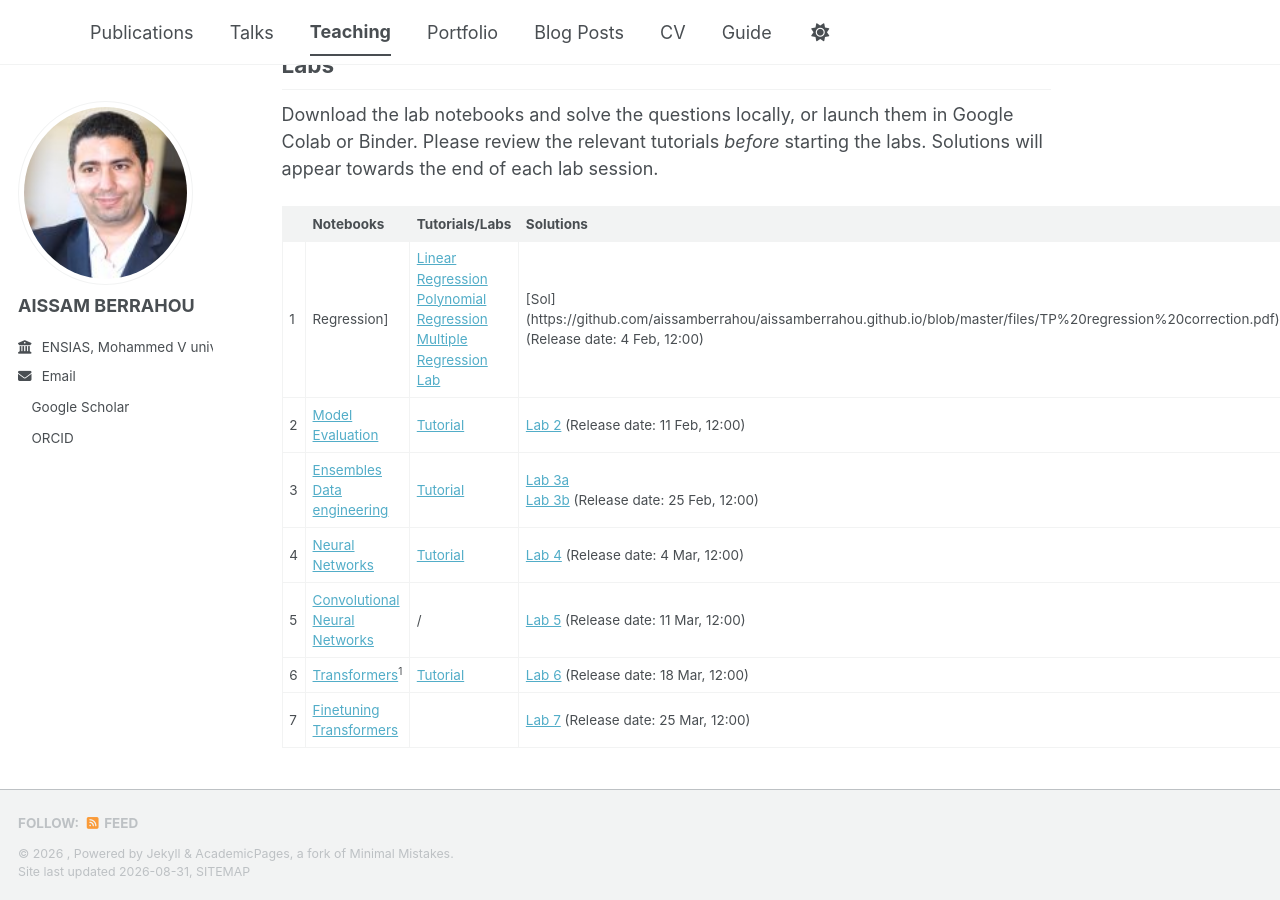
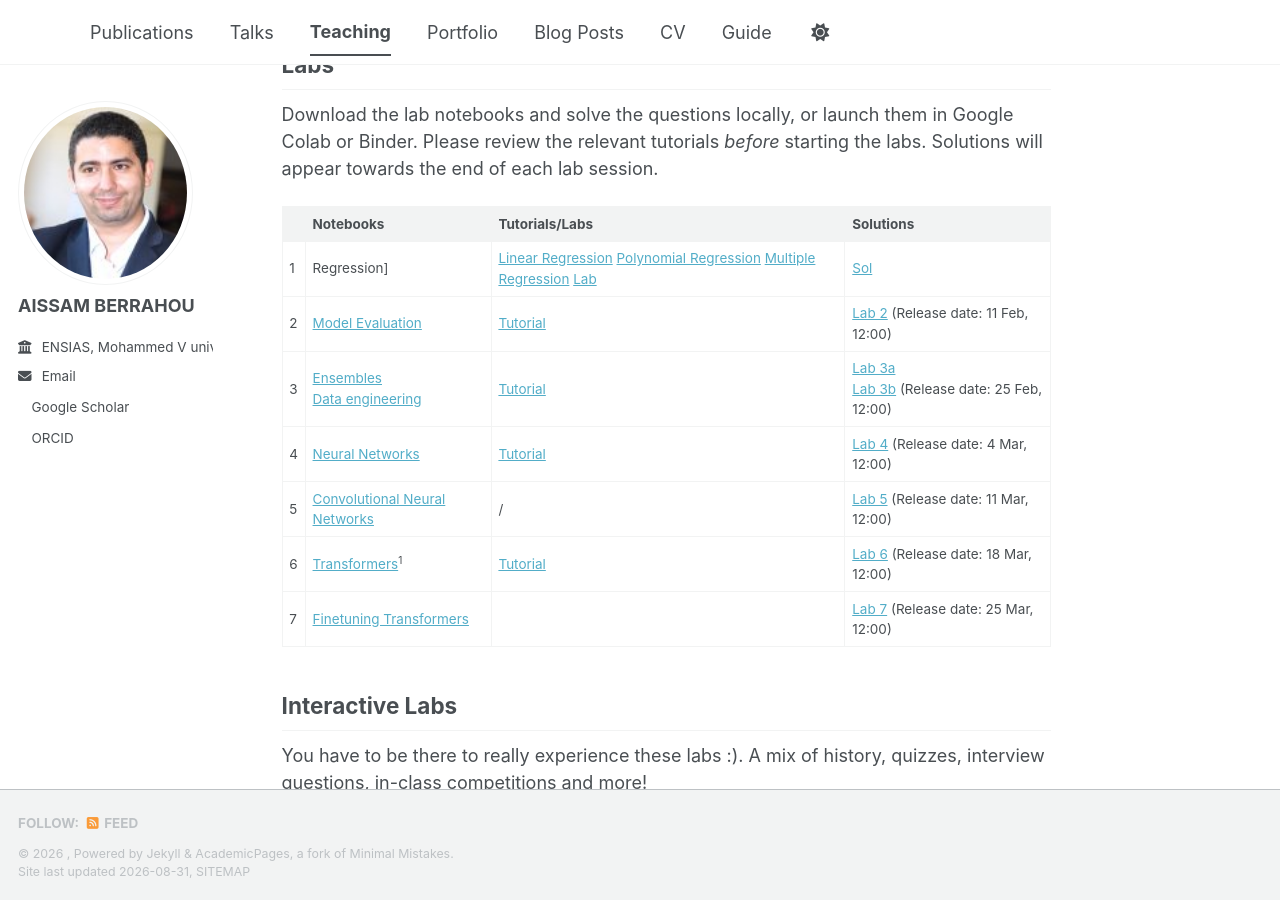
Before and after one commit to aissamberrahou/aissamberrahou.github.io, a Jekyll site: the page built from _teaching/2014-spring-teaching-1.md, in a window 1280 px wide and 900 px high, scrolled down 1008 px. Built offline with Jekyll 4.4.1, drawn with Linux system fonts in a browser that asks for light colours; a style sheet for code colours, icons or effects is not loaded.

Commit message:
Update 2014-spring-teaching-1.md

```diff
--- a/_teaching/2014-spring-teaching-1.md
+++ b/_teaching/2014-spring-teaching-1.md
@@ -38,7 +38,7 @@ Download the lab notebooks and solve the questions locally, or launch them in Go
 
 |   | Notebooks          |     Tutorials/Labs     |    Solutions   |
 |:--|:-------------------|------------------|----------------|
-| 1 | Regression] | [Linear Regression](https://github.com/aissamberrahou/aissamberrahou.github.io/blob/master/files/TutorialRegressionLineaireSimple_moindrescarresWithSckitlearn.ipynb) [Polynomial Regression](https://github.com/aissamberrahou/aissamberrahou.github.io/blob/master/files/TutorialRegressionPolynomialWithSckitlearn.ipynb) [Multiple Regression](https://github.com/aissamberrahou/aissamberrahou.github.io/blob/master/files/TutorialRegressionLineaireMultiple_Sklearn.ipynb) [Lab](https://github.com/aissamberrahou/aissamberrahou.github.io/blob/master/files/TP%20regression.pdf)  | [Sol] (https://github.com/aissamberrahou/aissamberrahou.github.io/blob/master/files/TP%20regression%20correction.pdf) (Release date: 4 Feb, 12:00)
+| 1 | Regression] | [Linear Regression](https://github.com/aissamberrahou/aissamberrahou.github.io/blob/master/files/TutorialRegressionLineaireSimple_moindrescarresWithSckitlearn.ipynb) [Polynomial Regression](https://github.com/aissamberrahou/aissamberrahou.github.io/blob/master/files/TutorialRegressionPolynomialWithSckitlearn.ipynb) [Multiple Regression](https://github.com/aissamberrahou/aissamberrahou.github.io/blob/master/files/TutorialRegressionLineaireMultiple_Sklearn.ipynb) [Lab](https://github.com/aissamberrahou/aissamberrahou.github.io/blob/master/files/TP%20regression.pdf)  | [Sol](https://github.com/aissamberrahou/aissamberrahou.github.io/blob/master/files/TP%20regression%20correction.pdf)
 | 2 | [Model Evaluation](https://ml-course.github.io/master/labs/lab-2a-model-evaluation) | [Tutorial](https://ml-course.github.io/master/labs/Lab%202%20-%20Tutorial) | [Lab 2](https://github.com/ML-course/master/blob/master/lab_solutions/Lab%202%20-%20Model%20Evaluation%20Solution.ipynb) (Release date: 11 Feb, 12:00)
 | 3 | [Ensembles](https://ml-course.github.io/master/labs/lab-3a-ensembles) <br> [Data engineering](https://ml-course.github.io/master/labs/Lab%203b%20-%20Pipelines) | [Tutorial](https://ml-course.github.io/master/labs/Lab%203%20-%20Tutorial) | [Lab 3a](https://github.com/ML-course/master/blob/master/lab_solutions/Lab%203a%20-%20Ensembles%20Solution.ipynb) <br> [Lab 3b](https://github.com/ML-course/master/blob/master/lab_solutions/Lab%203b%20-%20Pipelines%20Solution.ipynb) (Release date: 25 Feb, 12:00)
 | 4 | [Neural Networks](https://ml-course.github.io/master/labs/lab-4a-neural-networks)  |  [Tutorial](https://ml-course.github.io/master/labs/Lab%204%20-%20Tutorial) | [Lab 4](https://github.com/ML-course/master/blob/master/lab_solutions/Lab%204%20-%20Neural%20Networks%20Solution.ipynb) (Release date: 4 Mar, 12:00)
```
